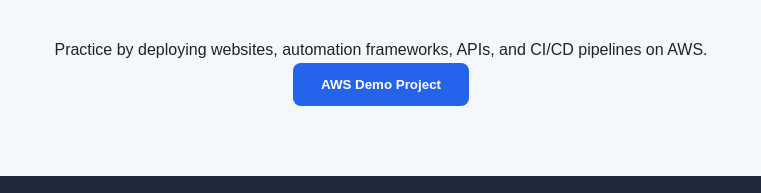
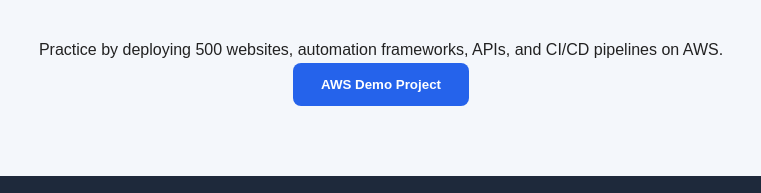
Before and after one commit to Vortex1806/aws-demo-project-e2e, a website: page index.html in a window 1280 px wide. Shown: the part 1386-1579 px from the top of the page, 259-1020 px from the left. Drawn offline with Linux system fonts and the light colour scheme.

Commit message:
update index.html file

```diff
--- a/index.html
+++ b/index.html
@@ -89,7 +89,7 @@
         <div class="container center">
             <h2>Build Real Projects</h2>
             <p>
-                Practice by deploying websites, automation frameworks,
+                Practice by deploying 500 websites, automation frameworks,
                 APIs, and CI/CD pipelines on AWS.
             </p>
 
```
